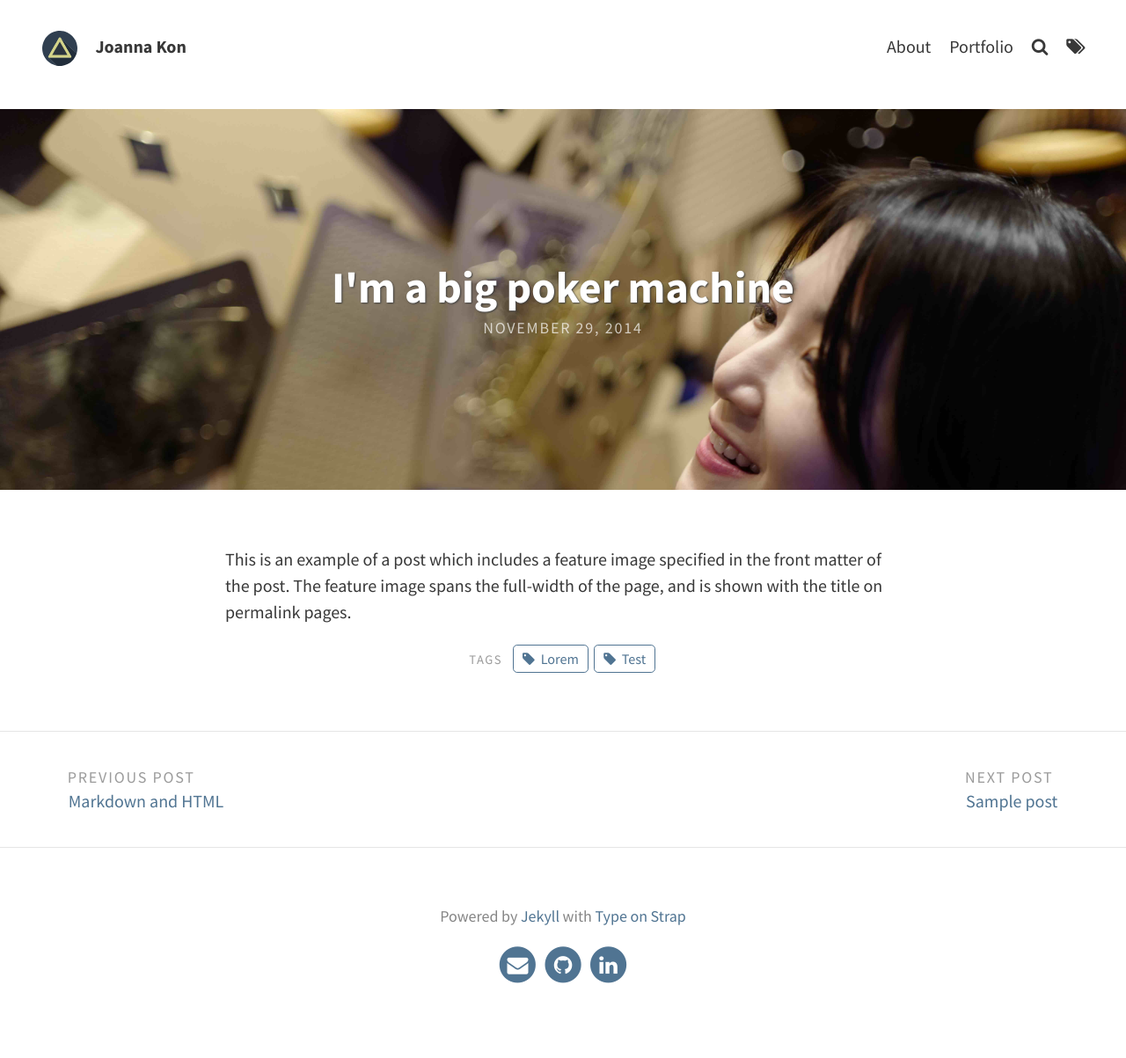
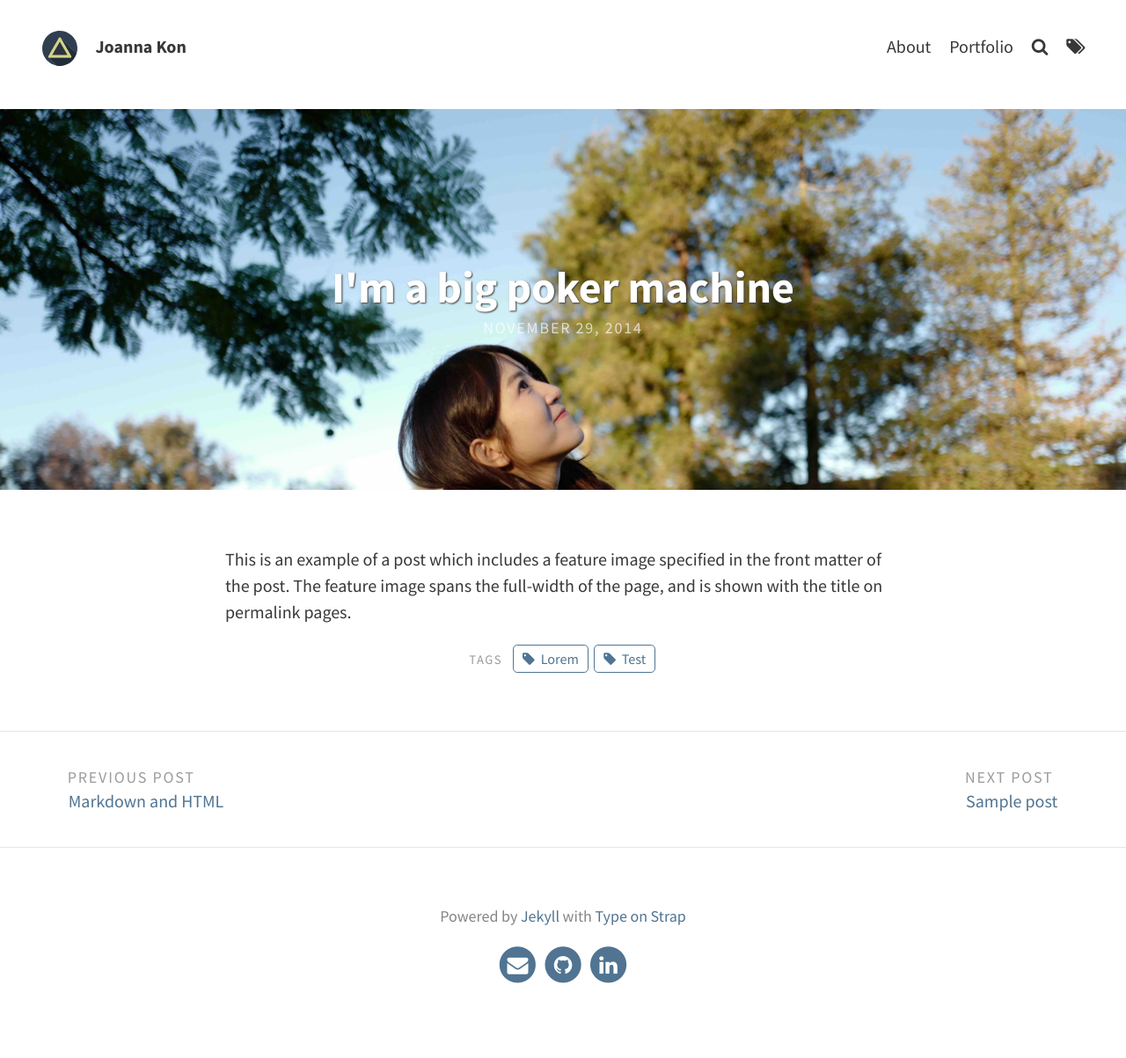
Before and after one commit to Joannakon/Joannakon.github.io, a Jekyll site: the page built from _posts/2014-11-29-feature-images.md, in a window 1280 px wide. Shown: the whole page at 88% size. Built offline with Jekyll 4.4.1, drawn with Linux system fonts in a browser that asks for light colours.

Commit message:
Add new picture

```diff
--- a/_posts/2014-11-29-feature-images.md
+++ b/_posts/2014-11-29-feature-images.md
@@ -1,8 +1,8 @@
 ---
 layout: post
 title: I'm a big poker machine
-feature-img: "assets/img/pexels/poker.jpeg"
-thumbnail: "assets/img/pexels/poker.jpeg"
+feature-img: "assets/img/pexels/sanjose.jpeg"
+thumbnail: "assets/img/pexels/sanjose.jpeg"
 tags: [Test, Lorem]
 ---
 This is an example of a post which includes a feature image specified in the front matter of the post. The feature image spans the full-width of the page, and is shown with the title on permalink pages.
```
Also changed, not shown: pages/about.md (+1 -1 lines), assets/img/pexels/sanjose.jpeg (added).
